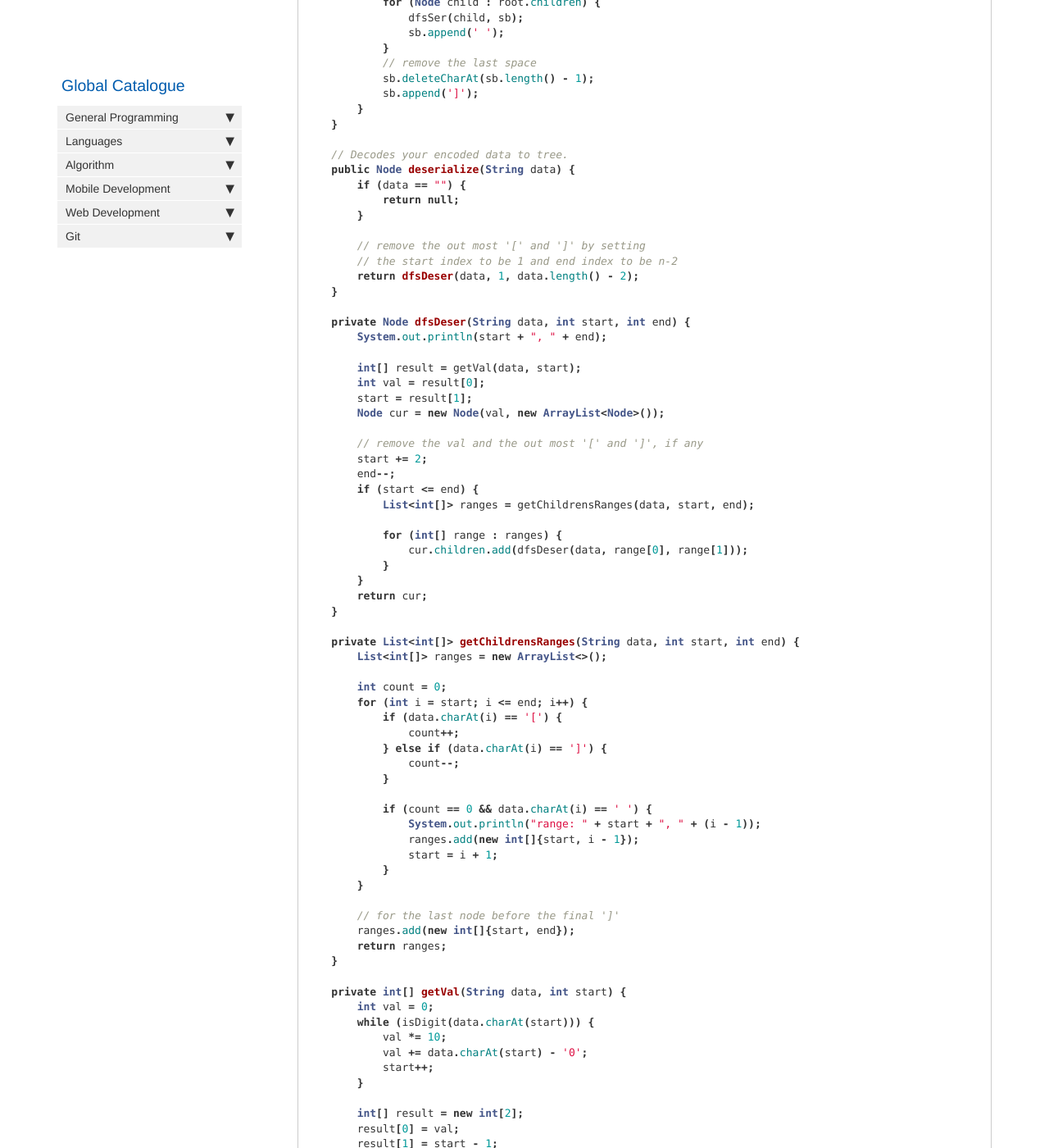
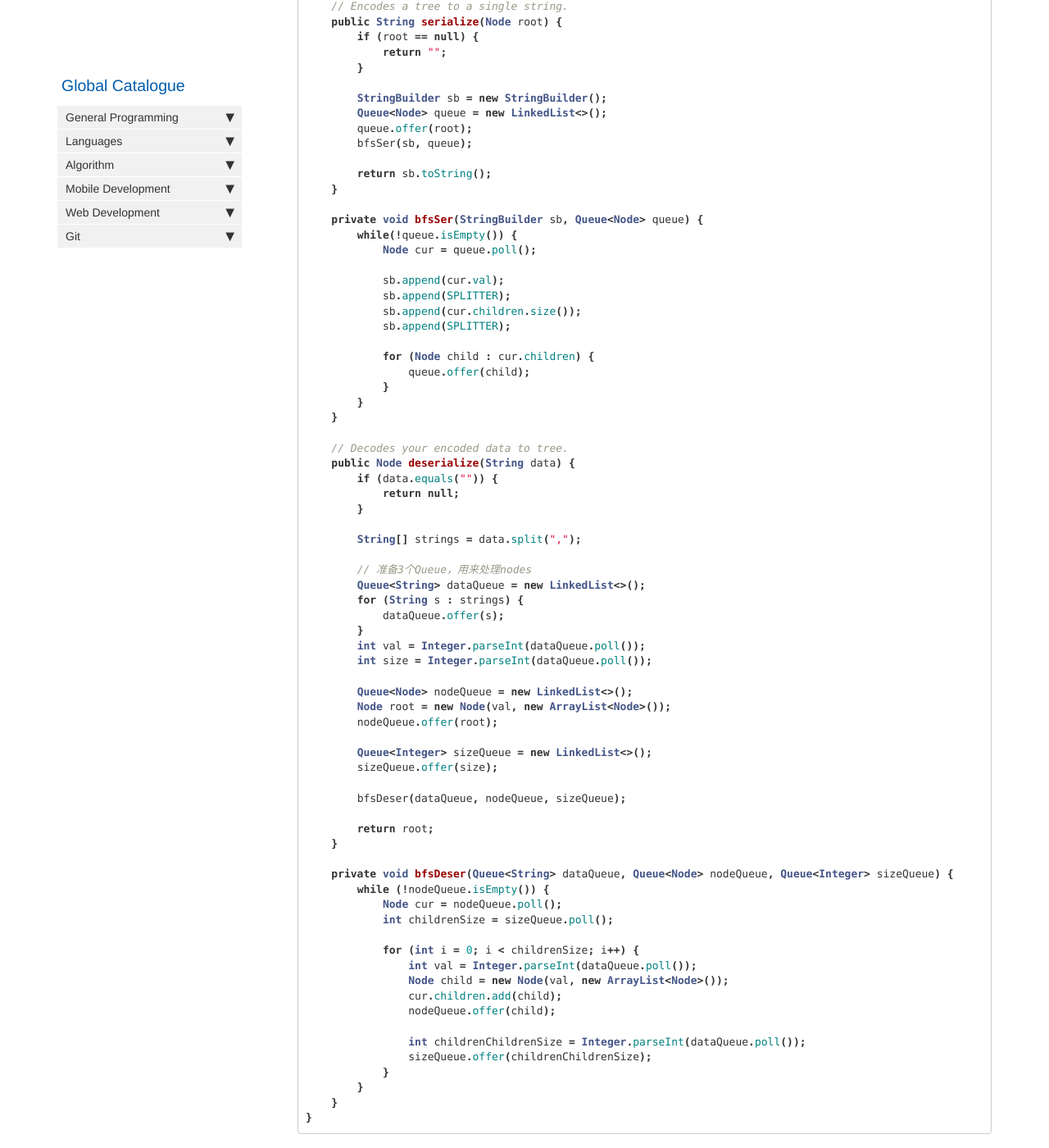
Before and after one commit to HungryOrc/hungryorc.github.io, a Jekyll site: the page built from pages/algorithm/algorithm_serialize_and_deserialize_n_ary_tree.md, in a window 1280 px wide and 1400 px high, scrolled down 3289 px. Shown: the whole window at 82% size. Built offline with Jekyll 4.4.1, drawn with Linux system fonts in a browser that asks for light colours; nearby versions of some CDN libraries; comment, search, counter and statistics services are not loaded; some of the changed text lies outside the part shown.

Commit message:
Update algorithm_serialize_and_deserialize_n_ary_tree.md

````diff
--- a/pages/algorithm/algorithm_serialize_and_deserialize_n_ary_tree.md
+++ b/pages/algorithm/algorithm_serialize_and_deserialize_n_ary_tree.md
@@ -52,14 +52,17 @@ codec.deserialize(codec.serialize(root));
 ### Example
 略
 
-## Solution 1，LeetCode的方法，速度快，把树弄成 1,3,3,2,5,0,6,0,2,0,4,0
+## Solution 1，LeetCode的方法，速度快，DFS Recursion，记录各个node的val和children size
 Ref: https://leetcode.com/problems/serialize-and-deserialize-n-ary-tree/discuss/151421/Java-preorder-recursive-solution-using-queue
 
-对于原题中举例的那个树，serialize成这样：`1,3,3,2,5,0,6,0,2,0,4,0`。Recursion using Queue.
+对于原题中举例的那个树，serialize成这样：`1,3,3,2,5,0,6,0,2,0,4,0`
+* 第一个1是root的val，1后面的3是root的children的size
+* 之后的3是root的第一个child的val，然后的2是这个child的children的size
+* 再之后的5是root的第一个child的第一个child的val，然后的0是这个grand child的children的size。可见这是一种DFS。之后以此类推
 
 ### Complexity
 * Time: O(n) <=== 对么 ？？？
-* Space: O(height of tree), 即call stack 的层数 <=== 对么 ？？？
+* Space: O(height of tree), 即call stack 的层数，但是string array的size又是n的量级，该取哪个？ <=== 对么 ？？？
 
 ### Java
 ```java
@@ -118,7 +121,100 @@ class Codec {
 }
 ```
 
-## Solution 2，我自己的方法，速度慢，把树弄成 [1[3[5 6] 2 4]]
+## Solution 2，我自己的方法，速度还行，BFS Iteration，记录各个node的val和children size
+这个方法是我根据上面的leetcode的DFS方法想出来的BFS方法。因为用到多个Queue，速度会比前一个方法慢一些。
+
+对于原题中举例的那个树，serialize成这样：`1,3,3,2,2,0,4,0,5,0,6,0`
+* 第一个1是root的val，1后面的3是root的children的size
+* 之后的3是root的第一个child的val，然后的2是这个child的children的size。再往后的2是root的第二个child的val，然后的0是这个child的children的size。然后是root的第三个child......
+* root的3个children完了以后，再之后的5是root的第一个child的第一个child的val，然后的0是这个grand child的children的size。可见这是一种BFS，一种逐层的遍历。之后以此类推
+
+### Complexity
+* Time: O(n) <=== 对么 ？？？
+* Space: O(n), string array，以及 几个queue 的size，这个方法没有recursion的call stack  <=== 对么 ？？？
+
+### Java
+```java
+class Codec {
+    private static final String SPLITTER = ",";
+
+    // Encodes a tree to a single string.
+    public String serialize(Node root) {
+        if (root == null) {
+            return "";
+        }
+
+        StringBuilder sb = new StringBuilder();
+        Queue<Node> queue = new LinkedList<>();
+        queue.offer(root);
+        bfsSer(sb, queue);
+
+        return sb.toString();
+    }
+
+    private void bfsSer(StringBuilder sb, Queue<Node> queue) {
+        while(!queue.isEmpty()) {
+            Node cur = queue.poll();
+
+            sb.append(cur.val);
+            sb.append(SPLITTER);
+            sb.append(cur.children.size());
+            sb.append(SPLITTER);
+
+            for (Node child : cur.children) {
+                queue.offer(child);
+            }
+        }
+    }
+
+    // Decodes your encoded data to tree.
+    public Node deserialize(String data) {
+        if (data.equals("")) {
+            return null;
+        }
+
+        String[] strings = data.split(",");
+
+        // 准备3个Queue，用来处理nodes
+        Queue<String> dataQueue = new LinkedList<>();
+        for (String s : strings) {
+            dataQueue.offer(s);
+        }
+        int val = Integer.parseInt(dataQueue.poll());
+        int size = Integer.parseInt(dataQueue.poll());
+
+        Queue<Node> nodeQueue = new LinkedList<>();
+        Node root = new Node(val, new ArrayList<Node>());
+        nodeQueue.offer(root);
+
+        Queue<Integer> sizeQueue = new LinkedList<>();
+        sizeQueue.offer(size);
+
+        bfsDeser(dataQueue, nodeQueue, sizeQueue);
+
+        return root;
+    }
+
+    private void bfsDeser(Queue<String> dataQueue, Queue<Node> nodeQueue, Queue<Integer> sizeQueue) {
+        while (!nodeQueue.isEmpty()) {
+            Node cur = nodeQueue.poll();
+            int childrenSize = sizeQueue.poll();
+
+            for (int i = 0; i < childrenSize; i++) {
+                int val = Integer.parseInt(dataQueue.poll());
+                Node child = new Node(val, new ArrayList<Node>());
+                cur.children.add(child);
+                nodeQueue.offer(child);
+
+                int childrenChildrenSize = Integer.parseInt(dataQueue.poll());
+                sizeQueue.offer(childrenChildrenSize);
+            }
+        }
+    }
+}
+```
+
+## Solution 3，我自己的方法，速度慢，把树弄成 [1[3[5 6] 2 4]]
 对于原题中举例的那个树，serialize成这样：`[1[3[5 6] 2 4]]`，对于每个node，它的所有children放在一对`[...]`里面，`[`紧贴着parent node的val，`[...]`里面的相邻child之间用一个空格 ' ' 分开。
 
 ### Complexity
````
